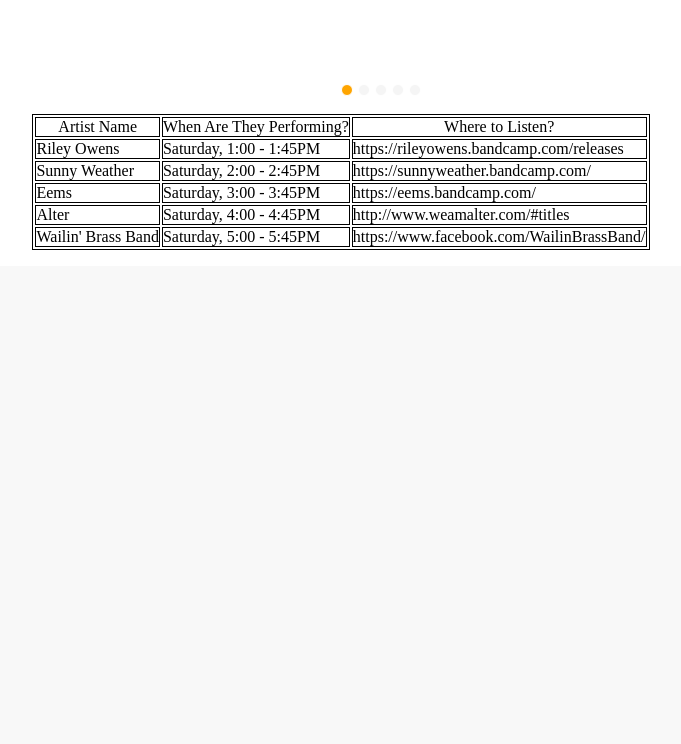
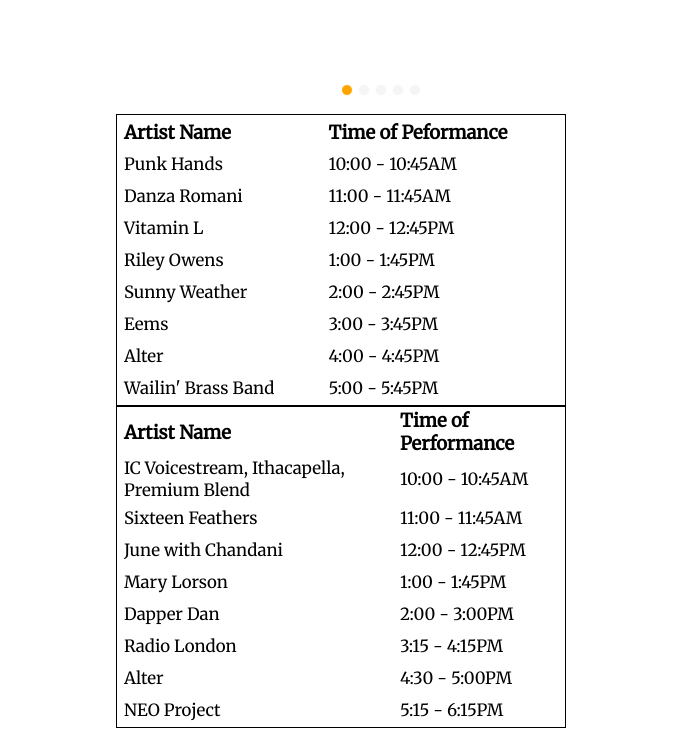
Before and after one commit to neolzh123/CS1300-Final-Project, a plain HTML site: page music.html in a window 1280 px wide. Shown: the part 1304-2048 px from the top of the page, without its empty margins (307-988 px from the left). Before the commit the page ends 1570 px from the top, so only its background shows below. Drawn offline with Linux system fonts and the light colour scheme.

Commit message:
Fred project update 1

```diff
--- a/js/music_image_gallery.js
+++ b/js/music_image_gallery.js
@@ -1,6 +1,15 @@
 /*Global variables defined before functions*/
 var index = 0;
-var gallery = ["music_eems.jpg", "music_alter.jpg", "music_riley_owens.jpg", "music_sunny_weather.jpg", "wailin_brass_band.jpg"];
+var gallery = ["https://www.youtube.com/embed/EtM0LNQ-pMo", "https://www.youtube.com/embed/CftfIwFDr9w", "https://www.youtube.com/embed/GEHOe5PtL7s", "https://www.youtube.com/embed/7lBtJauMnyM", "https://www.youtube.com/embed/oQ0Ej0Rtc64"];
+var apple_festival = document.getElementById('music_video');
+var buttons = document.getElementById("buttons").getElementsByTagName("span");
+
+/*These videos were found from
+    - https://www.youtube.com/watch?v=EtM0LNQ-pMo
+    - https://www.youtube.com/watch?v=CftfIwFDr9w
+    - https://www.youtube.com/watch?v=GEHOe5PtL7s
+    - https://www.youtube.com/watch?v=7lBtJauMnyM
+    - https://www.youtube.com/watch?v=oQ0Ej0Rtc64
 var apple_festival = document.getElementById('apple_festival');
 var buttons = document.getElementById("buttons").getElementsByTagName("span");
 
@@ -20,10 +29,10 @@ function myNext(){
     if (index < gallery.length - 1) {
         buttons[index + 1].className = "on";
         index += 1;
-        apple_festival.src = 'images/music/' + gallery[index];
+        apple_festival.src = gallery[index];
     }else{
         index = 0;
-        apple_festival.src = 'images/music/' + gallery[index];
+        apple_festival.src = gallery[index];
         buttons[0].className = "on";
     }
 }
@@ -40,10 +49,10 @@ function myPrev(){
     if (index > 0) {
         buttons[index - 1].className = "on";
         index -= 1;
-        apple_festival.src = 'images/' + gallery[index];
+        apple_festival.src = gallery[index];
     }else{
         index = gallery.length - 1;
-        apple_festival.src = 'images/' + gallery[index];
+        apple_festival.src = gallery[index];
         buttons[gallery.length - 1].className = "on";
     }
 }
--- a/music.html
+++ b/music.html
@@ -64,12 +64,8 @@
 
                 <div class="list" id="list">
 
-                	<!--Images in image gallery retrieved from
-            		http://www.downtownithaca.com/ithaca-events/Apple%20Harvest%20Festival%20Presented%20by%20Tompkins%20Trust
-					https://theithacan.org/media/apples-to-apples-annual-apple-harvest-festival-brings-thousands-to-the-commons-2/
-					http://ambassadors.as.cornell.edu/category/uncategorized/
-					https://www.youtube.com/watch?v=wifT888ypuY-->
-                    <img id="apple_festival" src="images/music/music_eems.jpg" alt="Apple Harvest Festival"/>
+                    <iframe id="music_video" src="https://www.youtube.com/embed/EtM0LNQ-pMo"></iframe>
+                    <!--The video comes from https://www.youtube.com/watch?v=EtM0LNQ-pMo-->
 
                 </div>
                 <!--End of the list div-->
@@ -96,38 +92,92 @@
             </div>
             <!--End of the box div-->
 
-            <table>
+            <!--Performances div begins-->
+
+            <div id="performances">
+
+                <div id="Saturday">
+                    <table>
                 <tr>
                     <th>Artist Name</th>
-                    <th>When Are They Performing?</th>
-                    <th>Where to Listen?</th>
+                    <th>Time of Peformance</th>
+                </tr>
+                <tr>
+                    <td>Punk Hands</td>
+                    <td>10:00 - 10:45AM</td>
+                </tr>
+                <tr>
+                    <td>Danza Romani</td>
+                    <td>11:00 - 11:45AM</td>
+                </tr>
+                <tr>
+                    <td>Vitamin L</td>
+                    <td>12:00 - 12:45PM</td>
                 </tr>
                 <tr>
                     <td>Riley Owens</td>
-                    <td>Saturday, 1:00 - 1:45PM</td>
-                    <td>https://rileyowens.bandcamp.com/releases </td>
+                    <td>1:00 - 1:45PM</td>
                 </tr>
                 <tr>
                     <td>Sunny Weather</td>
-                    <td>Saturday, 2:00 - 2:45PM</td>
-                    <td>https://sunnyweather.bandcamp.com/</td>
+                    <td>2:00 - 2:45PM</td>
                 </tr>
                 <tr>
                     <td>Eems</td>
-                    <td>Saturday, 3:00 - 3:45PM</td>
-                    <td>https://eems.bandcamp.com/</td>
+                    <td>3:00 - 3:45PM</td>
                 </tr>
                 <tr>
                     <td>Alter</td>
-                    <td>Saturday, 4:00 - 4:45PM</td>
-                    <td>http://www.weamalter.com/#titles</td>
+                    <td>4:00 - 4:45PM</td>
                 </tr>
                 <tr>
                     <td>Wailin' Brass Band</td>
-                    <td>Saturday, 5:00 - 5:45PM</td>
-                    <td>https://www.facebook.com/WailinBrassBand/</td>
+                    <td>5:00 - 5:45PM</td>
                 </tr>
-            </table>
+                </table>
+            </div>
+
+                <div id="Sunday">
+                <table>
+                <tr>
+                    <th>Artist Name</th>
+                    <th>Time of Performance</th>
+                </tr>
+                <tr>
+                    <td>IC Voicestream, Ithacapella, Premium Blend</td>
+                    <td>10:00 - 10:45AM</td>
+                </tr>
+                <tr>
+                    <td>Sixteen Feathers</td>
+                    <td>11:00 - 11:45AM</td>
+                </tr>
+                <tr>
+                    <td>June with Chandani</td>
+                    <td>12:00 - 12:45PM</td>
+                </tr>
+                <tr>
+                    <td>Mary Lorson</td>
+                    <td>1:00 - 1:45PM</td>
+                </tr>
+                <tr>
+                    <td>Dapper Dan</td>
+                    <td>2:00 - 3:00PM</td>
+                </tr>
+                <tr>
+                    <td>Radio London</td>
+                    <td>3:15 - 4:15PM</td>
+                </tr>
+                <tr>
+                    <td>Alter</td>
+                    <td>4:30 - 5:00PM</td>
+                </tr>
+                <tr>
+                    <td>NEO Project</td>
+                    <td>5:15 - 6:15PM</td>
+                </tr>
+                </table>
+                </div>
+            </div>
 
 
         </div>
@@ -136,4 +186,5 @@
     </div>
 
 </body>
+    <script type="text/javascript"  src="js/music_image_gallery.js"></script>
 </html>
--- a/styles/music.css
+++ b/styles/music.css
@@ -11,8 +11,39 @@
     background-size: cover;
     }
 
-table, th, td {
+table{
+    width: 450px;
+    text-align: left;
     border: 1px solid black;
-    padding: auto;
+    margin: 0 auto;
+}
+
+th {
+    height: 30px;
+    vertical-align: middle;
+    padding-left: 5px;
+    font-weight: bold;
+    font-size: 115%;
+    font-family: Merriweather;
+}
+
+td {
+    height: 30px;
+    vertical-align: middle;
+    padding-left: 5px;
+    font-size: 105%;
+    font-family: Merriweather;
+}
+
+iframe {
+    display: block;
+    width: 560px;
+    height: 315px;
     margin: auto;
+    z-index: -1;
+    position: relative;
 }
+
+.performances{
+    display: inline-block;
+}
--- a/styles/site.css
+++ b/styles/site.css
@@ -43,7 +43,7 @@ p, ul, ol {
     height: 60px;
     position: fixed;
     opacity: 0.90;
-    z-index: 0;
+    z-index: 3;
 }
 
 #navbar ul{
```
